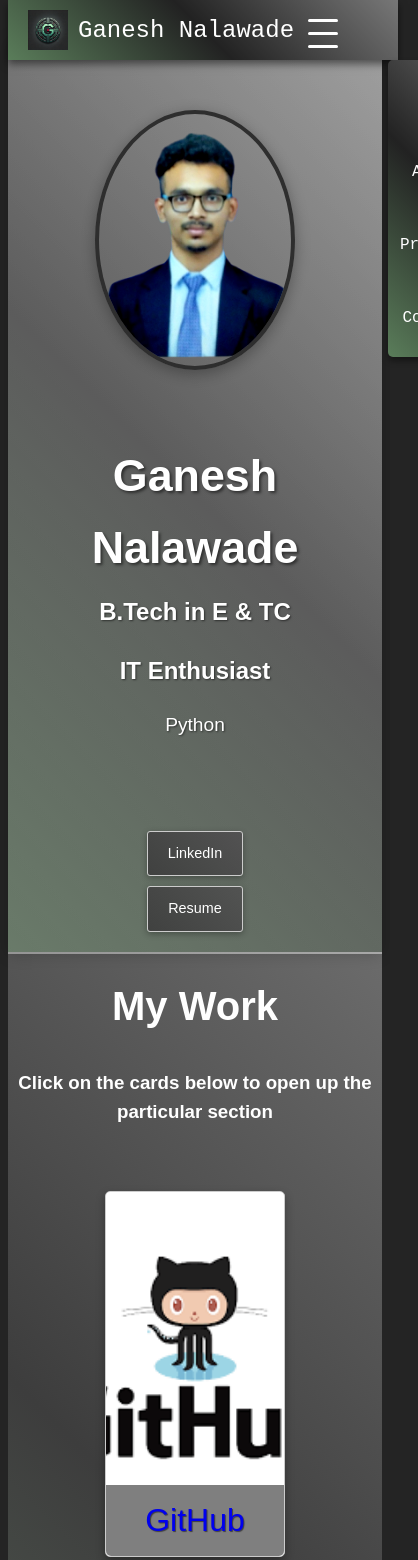
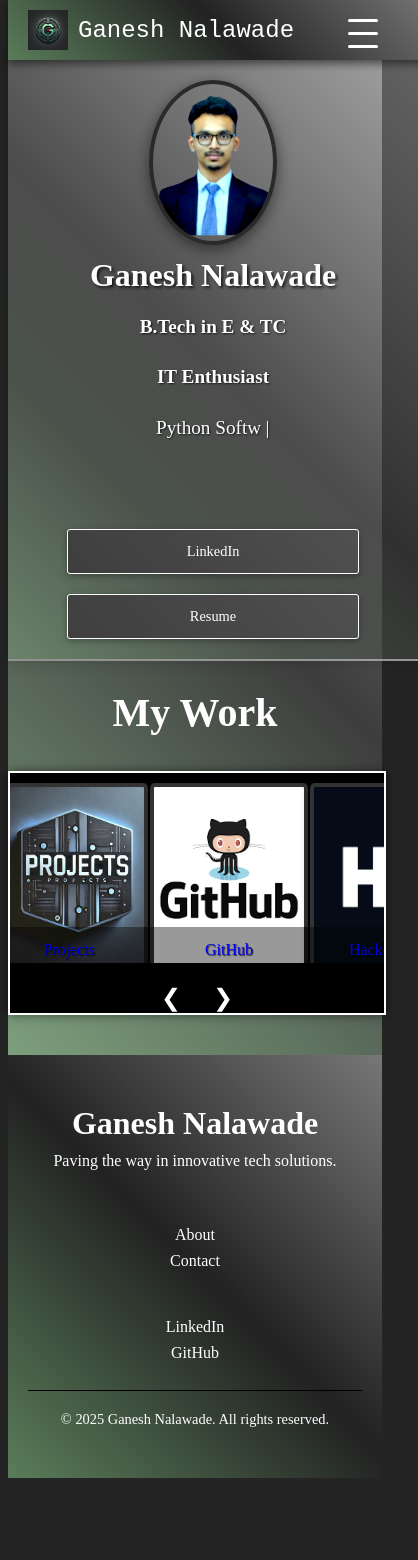
Before and after one commit to GaneshN523/MyPortfolio, a React (Vite) app: page / in a window 390 px wide. Shown: the top 1560 px of the page, 418 px wide, since content can reach past the window. After the commit the page ends 1486 px from the top, so only its background shows below. Built offline with nearby package versions, Linux system fonts and the light colour scheme.

Commit message:
previous

```diff
--- a/src/pages/Home.jsx
+++ b/src/pages/Home.jsx
@@ -49,7 +49,7 @@ const Home = () => {
     return () => clearTimeout(timeout);
   }, [displayedText, typing, currentSkillIndex, skills]);
 
-  // ==== GRID SECTION (replacing Slider) ====
+  // ==== SLIDER SECTION LOGIC ====
   const sliderCards = [
     {
       id: 1,
@@ -77,11 +77,54 @@ const Home = () => {
     },
     {
       id: 5,
-      image: Projects, // Fallback to background if no image.
+      image: Projects, // No image: fallback to black background with name.
       name: 'Projects',
       link: '/MyPortfolio/#/projects',
     },
   ];
+
+  const visibleCount = 3;
+  // Extend cards array by cloning the first "visibleCount" cards for continuous loop
+  const extendedCards = [...sliderCards, ...sliderCards.slice(0, visibleCount)];
+  const cardWidth = window.innerWidth <= 768 ? 200 : 400;
+  const gap = 20;
+  const [currentIndex, setCurrentIndex] = useState(0);
+  const [transitionEnabled, setTransitionEnabled] = useState(true);
+
+  // Changed dependency array here to ensure the slider doesn't go blank when remounting
+  useEffect(() => {
+    const interval = setInterval(() => {
+      handleNext();
+    }, 1500);
+    return () => clearInterval(interval);
+  }, []);
+
+  const handleNext = () => {
+    setCurrentIndex((prevIndex) => prevIndex + 1);
+  };
+
+  const handlePrev = () => {
+    if (currentIndex === 0) {
+      setTransitionEnabled(false);
+      setCurrentIndex(sliderCards.length);
+      setTimeout(() => {
+        setTransitionEnabled(true);
+        setCurrentIndex(sliderCards.length - 1);
+      }, 50);
+    } else {
+      setCurrentIndex((prevIndex) => prevIndex - 1);
+    }
+  };
+
+  const handleTransitionEnd = () => {
+    if (currentIndex === sliderCards.length) {
+      setTransitionEnabled(false);
+      setCurrentIndex(0);
+      setTimeout(() => {
+        setTransitionEnabled(true);
+      }, 50);
+    }
+  };
 
   return (
     <div className={styles.home}>
@@ -121,26 +164,44 @@ const Home = () => {
         </div>
       </section>
 
-      {/* GRID SECTION */}
+      {/* SLIDER SECTION */}
       <h2 className={styles.subtitle}>My Work</h2>
-      <h3 className={styles.subtitle2}>Click on the cards below to open up the particular section</h3>
       <section className={styles.sliderSection}>
-        <div className={styles.gridContainer}>
-          {sliderCards.map((card) => (
+        <div className={styles.sliderContainer}>
+          <div className={styles.sliderWrapper}>
+            <div
+              className={styles.slider}
+              style={{
+                transform: `translateX(-${currentIndex * (cardWidth + gap)}px)`,
+                transition: transitionEnabled ? 'transform 0.5s ease-in-out' : 'none',
+              }}
+              onTransitionEnd={handleTransitionEnd}
+            >
+              {extendedCards.map((card, index) => (
                 <a
-              key={card.id}
+                  key={index}
                   href={card.link}
                   target="_blank"
                   rel="noopener noreferrer"
                   className={styles.card}
                   style={{
                     backgroundImage: card.image ? `url(${card.image})` : 'none',
-                backgroundColor: card.image ? 'transparent' : '#ccc',
+                    backgroundColor: card.image ? 'transparent' : 'black',
                   }}
                 >
                   <div className={styles.cardOverlay}>{card.name}</div>
                 </a>
               ))}
+            </div>
+          </div>
+          <div className={styles.arrows}>
+            <button className={styles.arrow} onClick={handlePrev}>
+              &#10094;
+            </button>
+            <button className={styles.arrow} onClick={handleNext}>
+              &#10095;
+            </button>
+          </div>
         </div>
       </section>
     </div>
--- a/src/pages/Home.module.css
+++ b/src/pages/Home.module.css
@@ -1,37 +1,34 @@
-/* Ensure padding and border are included in element widths */
-* {
-  box-sizing: border-box;
-}
-
+/* ---------- General Home Styles ---------- */
 .home {
   width: 100%;
   background: linear-gradient(45deg, #7d9f7d, #3d3d3d, #a0a0a0);
   color: #fff;
-  font-family: Arial, sans-serif;
+  font-family: 'Times New Roman', serif;
   line-height: 1.6;
 }
 
+/* Subtitle ("My Work") - centered with adjustable rem size */
 .subtitle {
   text-align: center;
-  font-size: 2.5rem;
+  font-size: 2.5rem; /* Adjust rem value as needed */
   margin: 20px 0;
+  height: 0px;
+  margin-bottom: 0px;
   padding-bottom: 10px;
-}
-
-.subtitle2 {
-  text-align: center;
 }
 
 /* ---------- HERO SECTION ---------- */
 .hero {
   position: relative;
-  width: 100%;
-  min-height: 50vh;
+  width: 100vw;
+  min-height: 40vh;
   background: linear-gradient(45deg, rgba(125,159,125,0.5), rgba(61,61,61,0.5), rgba(160,160,160,0.5));
-  display: grid;
-  place-items: center;
+  display: flex;
+  flex-direction: column;
+  justify-content: center;
+  align-items: center;
   padding: 30px 20px;
-  margin-top: 60px;
+  margin-top: 60px; /* Positioned below a 60px navbar */
   box-shadow: 0 0 15px rgba(0,0,0,0.2);
   border-bottom: 2px solid rgba(204,204,204,0.5);
 }
@@ -44,13 +41,12 @@
   width: 100%;
   max-width: 1200px;
   text-align: center;
-  padding-bottom: 20px;
-  margin: 0 auto; /* Center the container */
 }
 
 .heroImageContainer {
-  display: grid;
-  place-items: center;
+  display: flex;
+  justify-content: center;
+  align-items: center;
 }
 
 .heroImage {
@@ -58,8 +54,8 @@
   max-width: 220px;
   border-radius: 50%;
   transition: transform 0.3s ease, filter 0.3s ease;
-  box-shadow: 0px 4px 15px rgba(0,0,0,0.3);
-  filter: brightness(1.05) contrast(1.1);
+  box-shadow: 0px 4px 15px rgba(0,0,0,0.5);
+  filter: brightness(1.1) contrast(1.2);
   border: 4px solid #333;
 }
 
@@ -68,35 +64,34 @@
 }
 
 .heroInfoContainer {
-  display: grid;
-  place-items: center;
+  display: flex;
+  flex-direction: column;
+  align-items: center;
+  justify-content: center;
   padding: 10px;
-  margin-bottom: 20px;
 }
 
 .name {
   font-size: 2.8rem;
   color: #fff;
-  text-shadow: 2px 2px 3px rgba(0,0,0,0.5);
+  text-shadow: 2px 2px 3px rgba(0,0,0,0.7);
   margin: 0;
 }
 
 .education {
   font-size: 1.5rem;
   color: #fff;
-  text-shadow: 1px 1px 2px rgba(0,0,0,0.5);
+  text-shadow: 1px 1px 2px rgba(0,0,0,0.7);
   margin: 10px 0;
 }
 
 .typingEffect {
   font-size: 1.5rem;
   color: #fff;
-  text-shadow: 1px 1px 2px rgba(0,0,0,0.5);
+  text-shadow: 1px 1px 2px rgba(0,0,0,0.7);
   margin-top: 10px;
-  display: grid;
-  place-items: center;
-  word-wrap: break-word;
-  max-width: 90%;
+  display: flex;
+  align-items: center;
 }
 
 .cursor {
@@ -111,21 +106,20 @@
 }
 
 .heroButtons {
-  display: grid;
-  grid-auto-flow: column;
+  display: flex;
+  flex-direction: row;
   justify-content: center;
   align-items: center;
-  gap: 80px;
-  margin-top: 40px;
+  gap: 50px;
+  margin-top: 60px;
   width: 100%;
   max-width: 1200px;
-  margin: 40px auto 0 auto; /* Center the buttons container */
 }
 
 .heroButton {
-  background: linear-gradient(45deg, rgba(60,60,60,0.9), rgba(80,80,80,0.9));
+  background: linear-gradient(45deg, rgba(60,60,60,0.95), rgba(80,80,80,0.95));
   color: #fff;
-  border: 1px solid #ccc;
+  border: 1px solid #fff;
   padding: 15px 30px;
   text-decoration: none;
   font-size: 1rem;
@@ -138,35 +132,64 @@
 
 .heroButton:hover {
   transform: scale(1.05);
-  background: linear-gradient(45deg, rgba(70,70,70,0.9), rgba(90,90,90,0.9));
+  background: linear-gradient(45deg, rgba(70,70,70,0.95), rgba(90,90,90,0.95));
 }
 
-/* ---------- GRID SECTION (formerly SLIDER SECTION) ---------- */
+/* ---------- SLIDER SECTION ---------- */
 .sliderSection {
   padding: 40px 0;
 }
 
-.gridContainer {
+.sliderContainer {
+  width: 100%;
   display: grid;
-  grid-template-columns: repeat(3, 1fr);
+  grid-template-rows: auto auto;
+  justify-items: center;
+  margin-top: 40px;
+  background-color: #000;
+  border: 2px solid #fff;
+  box-shadow: 0 0 10px rgba(0,0,0,0.5);
+}
+
+.sliderWrapper {
+  width: 1640px; /* Adjusted for 3 cards (400px each) and gaps */
+  height: 280px;
+  overflow: hidden;
+  position: relative;
+  padding-top: 20px;
+}
+
+@media (max-width: 768px) {
+  .sliderWrapper {
+    width: 640px; /* 3 cards of 200px + 2 gaps */
+    height: 200px;
+  }
+}
+
+.slider {
+  display: grid;
+  grid-auto-flow: column;
+  grid-auto-columns: 400px;
   gap: 20px;
-  width: 90%;
-  margin: 0 auto;
-  padding: 20px;
-  justify-content: center;
-  justify-items: center;
+  transition: transform 0.5s ease-in-out;
+  height: 100%;
+}
+
+@media (max-width: 768px) {
+  .slider {
+    grid-auto-columns: 200px;
+  }
 }
 
 .card {
   position: relative;
   width: 100%;
-  height: 0;
-  padding-bottom: 60%;
+  height: 100%;
   background-size: cover;
   background-position: center;
   background-repeat: no-repeat;
-  border: 1px solid #ccc;
-  box-shadow: 0px 4px 10px rgba(0,0,0,0.3);
+  border: 4px solid #333;
+  box-shadow: 0px 4px 10px rgba(0,0,0,0.5);
   cursor: pointer;
   display: grid;
   place-items: center;
@@ -176,72 +199,87 @@
 
 .card:hover {
   transform: scale(1.03);
-  box-shadow: 0px 6px 15px rgba(0,0,0,0.4);
+  box-shadow: 0px 6px 15px rgba(0,0,0,0.7);
 }
 
 .cardOverlay {
   position: absolute;
   bottom: 0;
   width: 100%;
+  height: 20px;
+  background: rgba(0,0,0,0.4);
   padding: 10px;
-  font-size: 2rem;
+  font-size: 1rem;
   text-align: center;
-  background: rgba(0, 0, 0, 0.5);
-  text-shadow: 1px 1px 1px rgba(0,0,0,0.5);
+  text-shadow: 1px 1px 1px rgba(0,0,0,0.7);
   border-radius: 0 0 5px 5px;
 }
 
-/* ---------- Responsive Adjustments ---------- */
+.arrows {
+  display: grid;
+  grid-template-columns: repeat(2, auto);
+  gap: 20px;
+  width: 1640px;
+  margin-top: 20px;
+  justify-content: center;
+}
+
 @media (max-width: 768px) {
-  .heroContainer {
-    grid-template-columns: 1fr;
-    width: 100%;
-    margin: 0 auto;
-  }
-
-  .card {
-    /* For tablets, keep the same aspect ratio */
-    height: auto;
-    padding-bottom: 60%;
-  }
-
-  .heroImage {
-    width: 70%;
-    max-width: 250px;
-  }
-
-  .heroButton {
-    width: 90%;
-    max-width: 300px;
-  }
-
-  .gridContainer {
-    grid-template-columns: repeat(2, 1fr);
-    width: 95%;
-  }
-
-  .typingEffect {
-    font-size: 1.3rem;
+  .arrows {
+    width: 640px;
   }
 }
 
+.arrow {
+  background: none;
+  border: none;
+  outline: none;
+  color: #fff;
+  font-size: 2rem;
+  cursor: pointer;
+  transition: transform 0.3s ease;
+}
+
+.arrow:hover {
+  transform: scale(1.1);
+}
+
+/* ---------- Additional Responsive Adjustments for Modern Smartphones ---------- */
 @media (max-width: 480px) {
-  .heroContainer {
-    width: 100%;
-    margin: 0 auto;
-    margin-top: 50px;
-  }
-
   .hero {
-    margin-top: 40px;
     min-height: 60vh;
     padding: 20px 10px;
   }
 
+  .heroContainer {
+    grid-template-columns: 1fr;
+    gap: 20px;
+  }
+
   .heroImage {
-    width: 80%;
-    max-width: 200px;
+    width: 60%;
+    max-width: 120px;
+    height: auto;
     margin-bottom: -20px;
+  }
+
+  .heroInfoContainer {
+    padding: 5px;
+  }
+
+  .name {
+    font-size: 2rem;
+  }
+
+  .education,
+  .typingEffect {
+    font-size: 1.2rem;
+  }
+
+  .heroButtons {
+    gap: 20px;
+    flex-wrap: wrap;
+    padding-top: 20px;
   }
 
   .heroButton {
@@ -251,27 +289,22 @@
     font-size: 0.9rem;
   }
 
-  .heroButtons {
-    grid-auto-flow: row;
-    gap: 10px;
-    margin-top: 10px;
+  .sliderWrapper {
+    width: 100%;
+    height: 180px;
+    padding-top: 10px;
   }
 
-  .gridContainer {
-    grid-template-columns: 1fr;
-    width: 100%;
-    padding: 5px;
-    gap: 5px;
+  .slider {
+    grid-auto-columns: 150px;
+    gap: 10px;
   }
 
-  .card {
-    padding-bottom: 100%; /* Makes card a perfect square */
-    width: 90%;
-    max-width: 180px;
-    max-height: 180px;
+  .arrows {
+    width: 100%;
   }
 
-  .typingEffect {
-    font-size: 1.2rem;
+  .arrow {
+    font-size: 1.5rem;
   }
 }
```
Lines whose indentation alone changed are shown as unchanged.
